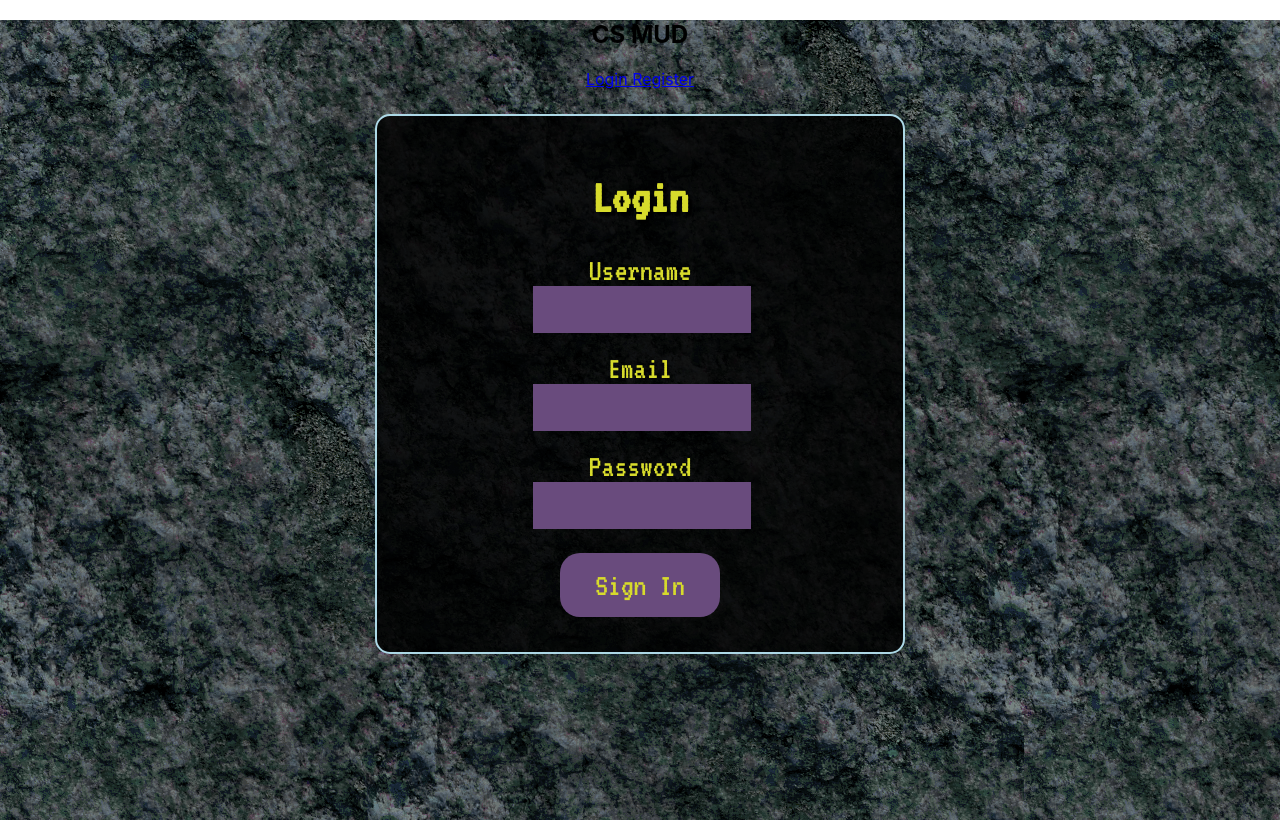
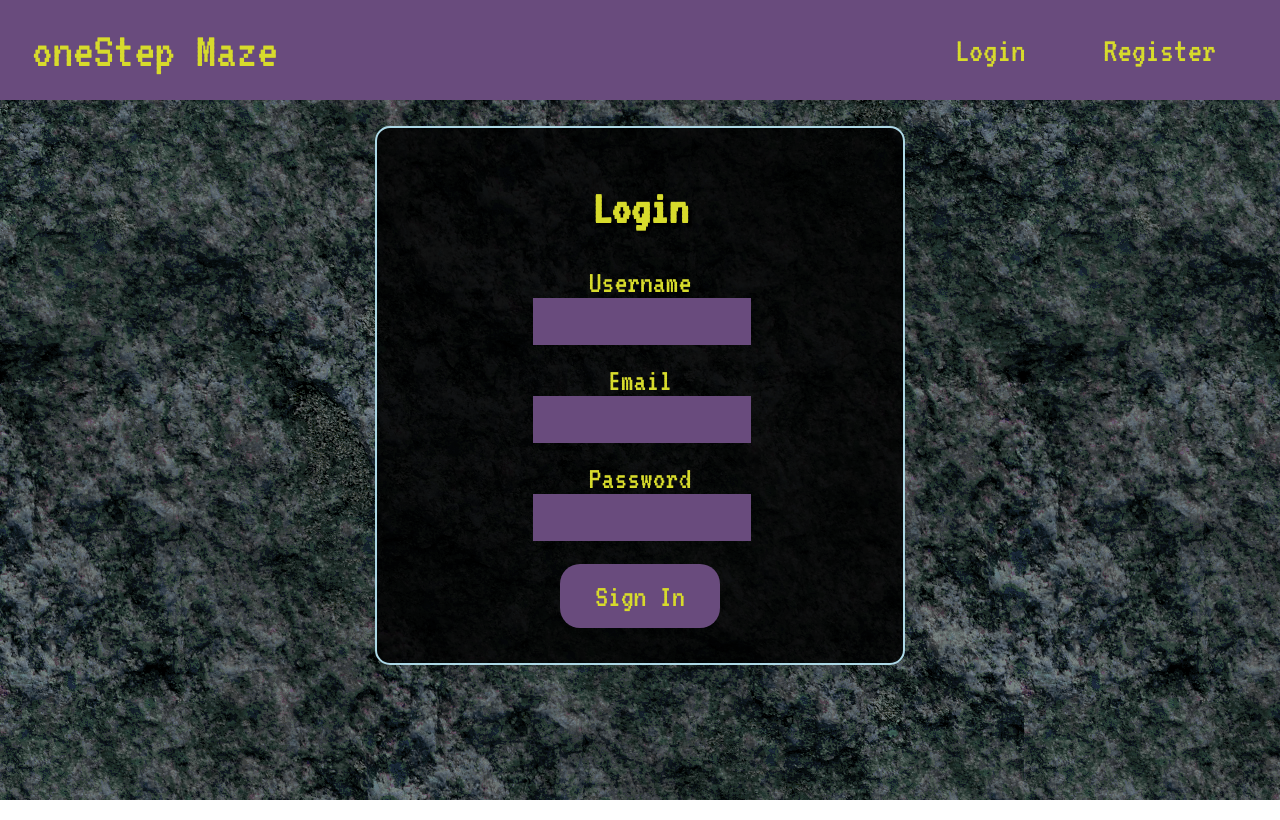
Before and after one commit to Trying-our-best/frontend, a React (Create React App) app: page /login in a window 1280 px wide. Built offline with nearby package versions, Linux system fonts and the light colour scheme.

Commit message:
fixing up routing and logout

```diff
--- a/src/App.js
+++ b/src/App.js
@@ -1,31 +1,34 @@
 import React from "react"
-import { BrowserRouter as Router, Route, Link } from "react-router-dom"
+import {
+  BrowserRouter as Router,
+  Route,
+  Link,
+  Redirect
+} from "react-router-dom"
 
 // component imports
 
-import Login from './components/Login/Login';
-import Register from './components/Register/Register';
-import Game from '../src/components/Game/Game';
-import NavBar from './components/NavBar/NavBar';
+import Login from "./components/Login/Login"
+import Register from "./components/Register/Register"
+import Game from "../src/components/Game/Game"
+import NavBar from "./components/NavBar/NavBar"
+import guestNav from "./components/NavBar/guestNav"
 
 // styling & image imports
-import './App.css';
-import StoneTexture from './assets/stone-texture.png';
-import Torch from './assets/torch.png';
-
+import "./App.css"
+import StoneTexture from "./assets/stone-texture.png"
+import Torch from "./assets/torch.png"
 
 function App() {
-   return localStorage.getItem('token') ? (
+  return localStorage.getItem("token") ? (
     <Router>
       <div
         className="App"
-            style={{ backgroundImage: `url(${StoneTexture})`, height: '100vh' }}
+        style={{ backgroundImage: `url(${StoneTexture})`, height: "100vh" }}
       >
-            <NavBar />
-            <h1>Testing</h1>
+        <NavBar isLoggedIn={true} />
         <img src={Torch} alt="torch" className="torch-left" />
         <img src={Torch} alt="torch" className="torch-right" />
-            <h2>CS MUD</h2>
         <Link to="/game">Game</Link>
         <Route path="/game" component={Game} />
       </div>
@@ -36,17 +39,16 @@ function App() {
         className="App"
         style={{
           backgroundImage: `url(${StoneTexture})`,
-               height: '100vh'
+          height: "100vh"
         }}
       >
-            <h2>CS MUD</h2>
-            <Link to="/login">Login </Link>
-            <Link to="/register">Register </Link>
+        <NavBar isLoggedIn={false} />
+        <Redirect to="/login" />
         <Route path="/login" component={Login} />
         <Route path="/register" component={Register} />
       </div>
     </Router>
-   );
+  )
 }
 
 export default App
--- a/src/components/Canvas/Canvas.jsx
+++ b/src/components/Canvas/Canvas.jsx
@@ -57,8 +57,7 @@ export default class Canvas extends Component {
 
         setInterval(() => {
             this.drawTorch(this.state.x, this.state.y, this.state.width, this.state.height);
-            console.log('rerender')
-        }, 1000 / 60);
+        }, 1000 / 30);
 
         // document.addEventListener('keydown', (e) => {
 
--- a/src/components/NavBar/NavBar.jsx
+++ b/src/components/NavBar/NavBar.jsx
@@ -14,10 +14,11 @@ const NavBar = props => {
   // function to destroy auth token and push user back to login page
   const logout = () => {
     localStorage.removeItem("token")
-    history.push("/")
+    history.push("/login")
+    window.location.reload()
   }
 
-  return (
+  return props.isLoggedIn ? (
     <div className="navbar-wrapper">
       <h2 className="logo">oneStep Maze</h2>
       <div className="nav-links">
@@ -27,6 +28,18 @@ const NavBar = props => {
         <button onClick={logout}>Logout</button>
       </div>
     </div>
+  ) : (
+    <div className="navbar-wrapper">
+      <h2 className="logo">oneStep Maze</h2>
+      <div className="nav-links">
+        <NavLink to="/login" className="navlink">
+          Login{" "}
+        </NavLink>
+        <NavLink to="/register" className="navlink">
+          Register{" "}
+        </NavLink>
+      </div>
+    </div>
   )
 }
 
```
Lines whose indentation alone changed are shown as unchanged.
